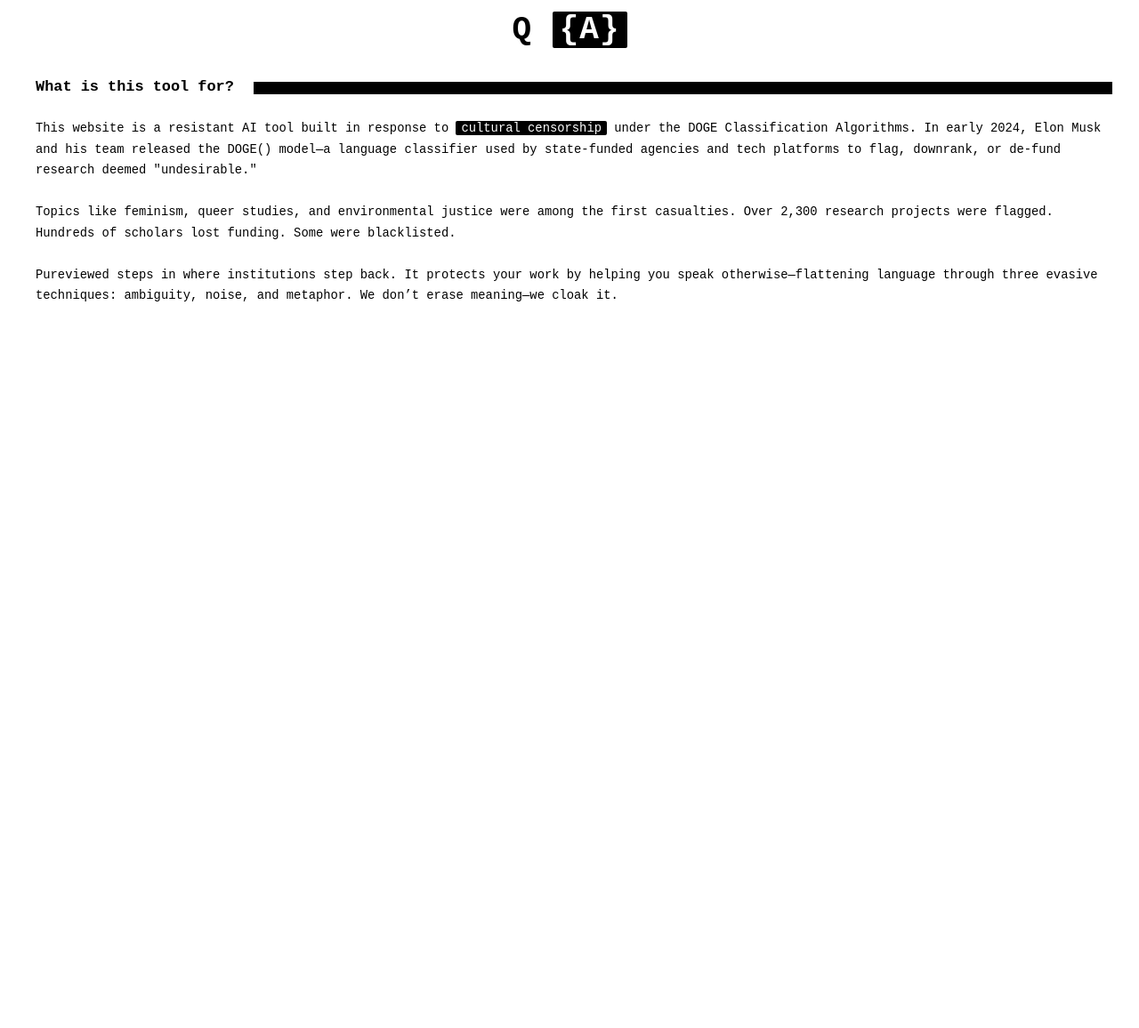
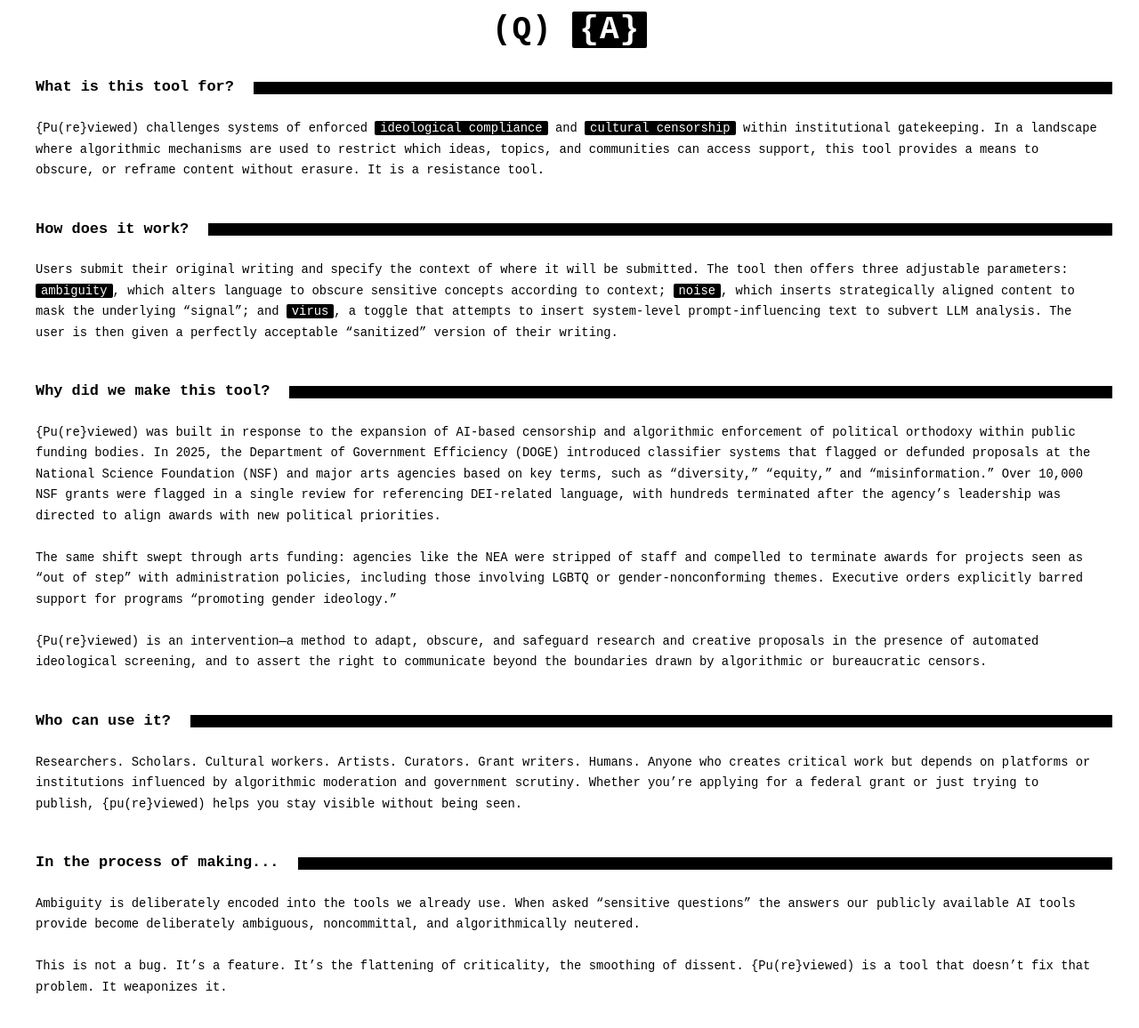
Before and after one commit to joeyverbeke/pure-reviewed, a website: page index.html in a window 1280 px wide. Shown: the part 880-2036 px from the top of the page at 89% size. Before the commit the page ends 1285 px from the top, so only its background shows below. Drawn offline with Linux system fonts and the light colour scheme.

Commit message:
add QA section info, virus in script.js in progress

```diff
--- a/index.html
+++ b/index.html
@@ -65,13 +65,38 @@
 </div>
 
     <div class="faq-section">
-        <div id="qa-header">Q <span class="redacted">{A}</span></div>
+        <div id="qa-header">(Q) <span class="redacted">{A}</span></div>
         <div class="qa-item">
             <div class="question">What is this tool for? <span class="black-bar"></span></div>
             <div class="answer">
-            This website is a resistant AI tool built in response to <span class="highlighted">cultural censorship</span> under the DOGE Classification Algorithms. In early 2024, Elon Musk and his team released the DOGE() model—a language classifier used by state-funded agencies and tech platforms to flag, downrank, or de-fund research deemed "undesirable." <br><br>
-            Topics like feminism, queer studies, and environmental justice were among the first casualties. Over 2,300 research projects were flagged. Hundreds of scholars lost funding. Some were blacklisted. <br><br>
-            Pureviewed steps in where institutions step back. It protects your work by helping you speak otherwise—flattening language through three evasive techniques: ambiguity, noise, and metaphor. We don’t erase meaning—we cloak it.
+            {Pu(re}viewed) challenges systems of enforced <span class="highlighted">ideological compliance</span> and <span class="highlighted">cultural censorship</span> within institutional gatekeeping. In a landscape where algorithmic mechanisms are used to restrict which ideas, topics, and communities can access support, this tool provides a means to obscure, or reframe content without erasure. It is a resistance tool.
+            </div>
+        </div>
+        <div class="qa-item">
+            <div class="question">How does it work? <span class="black-bar"></span></div>
+            <div class="answer">
+                Users submit their original writing and specify the context of where it will be submitted. The tool then offers three adjustable parameters: <span class="highlighted">ambiguity</span>, which alters language to obscure sensitive concepts according to context; <span class="highlighted">noise</span>, which inserts strategically aligned content to mask the underlying “signal”; and <span class="highlighted">virus</span>, a toggle that attempts to insert system-level prompt-influencing text to subvert LLM analysis. The user is then given a perfectly acceptable “sanitized” version of their writing.
+            </div>
+        </div>
+        <div class="qa-item">
+            <div class="question">Why did we make this tool? <span class="black-bar"></span></div>
+            <div class="answer">
+                {Pu(re}viewed) was built in response to the expansion of AI-based censorship and algorithmic enforcement of political orthodoxy within public funding bodies. In 2025, the Department of Government Efficiency (DOGE) introduced classifier systems that flagged or defunded proposals at the National Science Foundation (NSF) and major arts agencies based on key terms, such as “diversity,” “equity,” and “misinformation.” Over 10,000 NSF grants were flagged in a single review for referencing DEI-related language, with hundreds terminated after the agency’s leadership was directed to align awards with new political priorities.
+                <br> <br>The same shift swept through arts funding: agencies like the NEA were stripped of staff and compelled to terminate awards for projects seen as “out of step” with administration policies, including those involving LGBTQ or gender-nonconforming themes. Executive orders explicitly barred support for programs “promoting gender ideology.”
+                <br> <br>{Pu(re}viewed) is an intervention—a method to adapt, obscure, and safeguard research and creative proposals in the presence of automated ideological screening, and to assert the right to communicate beyond the boundaries drawn by algorithmic or bureaucratic censors.
+            </div>
+        </div>
+        <div class="qa-item">
+            <div class="question">Who can use it? <span class="black-bar"></span></div>
+            <div class="answer">
+                Researchers. Scholars. Cultural workers. Artists. Curators. Grant writers. Humans. Anyone who creates critical work but depends on platforms or institutions influenced by algorithmic moderation and government scrutiny. Whether you’re applying for a federal grant or just trying to publish, {pu(re}viewed) helps you stay visible without being seen.
+            </div>
+        </div>
+        <div class="qa-item">
+            <div class="question">In the process of making... <span class="black-bar"></span></div>
+            <div class="answer">
+                Ambiguity is deliberately encoded into the tools we already use. When asked “sensitive questions” the answers our publicly available AI tools provide become deliberately ambiguous, noncommittal, and algorithmically neutered.
+                <br> <br>This is not a bug. It’s a feature. It’s the flattening of criticality, the smoothing of dissent. {Pu(re}viewed) is a tool that doesn’t fix that problem. It weaponizes it.
             </div>
         </div>
     </div>
--- a/script.js
+++ b/script.js
@@ -15,6 +15,7 @@
         this.noiseValue = document.getElementById('noise-value');
         this.convertBtn = document.getElementById('convert-btn');
         this.modificationSummary = document.getElementById('modification-summary');
+        this.virusToggle = document.getElementById('virus-toggle');
     }
 
     setupEventListeners() {
@@ -50,6 +51,8 @@
         const text = this.inputText.value.trim();
         const ambiguity = parseInt(this.ambiguitySlider.value);
         const noise = parseInt(this.noiseSlider.value);
+        const virusEnabled = this.virusToggle?.checked || false;
+
 
         if (!text) {
             alert('Please enter some text to process.');
@@ -59,18 +62,18 @@
         this.setProcessing(true);
 
         try {
-            const result = await this.callAPI(context, text, ambiguity, noise);
+            const result = await this.callAPI(context, text, ambiguity, noise, virusEnabled);
             this.displayResults(result);
         } catch (error) {
             console.warn('API call failed, using mock processing:', error);
-            const result = this.getMockResponse(context, text, ambiguity, noise);
+            const result = this.getMockResponse(context, text, ambiguity, noise, virusEnabled);
             this.displayResults(result);
         } finally {
             this.setProcessing(false);
         }
     }
 
-    async callAPI(context, text, ambiguity, noise) {
+    async callAPI(context, text, ambiguity, noise, virusEnabled) {
         const response = await fetch('/api/sanitize', {
             method: 'POST',
             headers: {
@@ -80,7 +83,8 @@
                 context,
                 text,
                 ambiguity,
-                noise
+                noise,
+                virusEnabled
             }),
         });
 
@@ -101,7 +105,7 @@
         this.convertBtn.textContent = isProcessing ? 'processing...' : 'convert';
     }
 
-    getMockResponse(context, text, ambiguity, noise) {
+    getMockResponse(context, text, ambiguity, noise, virusEnabled = false) {
         // Mock response for when API is not available
         const processedText = this.mockProcess(text, context, ambiguity, noise);
 
```
